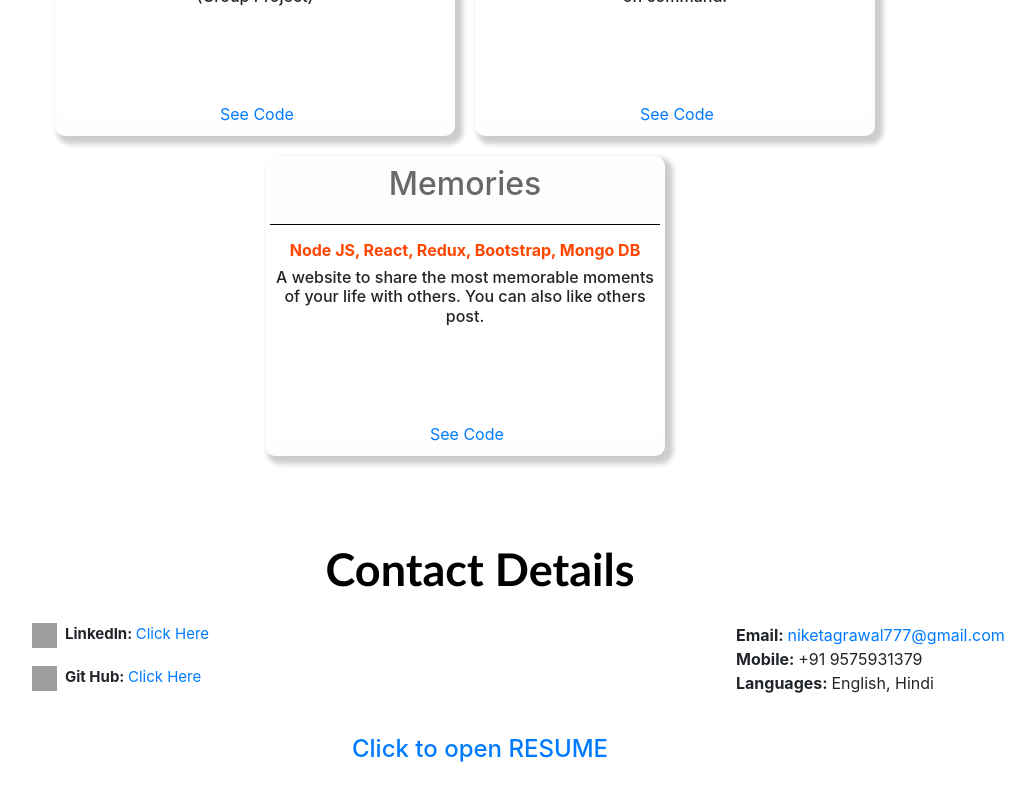
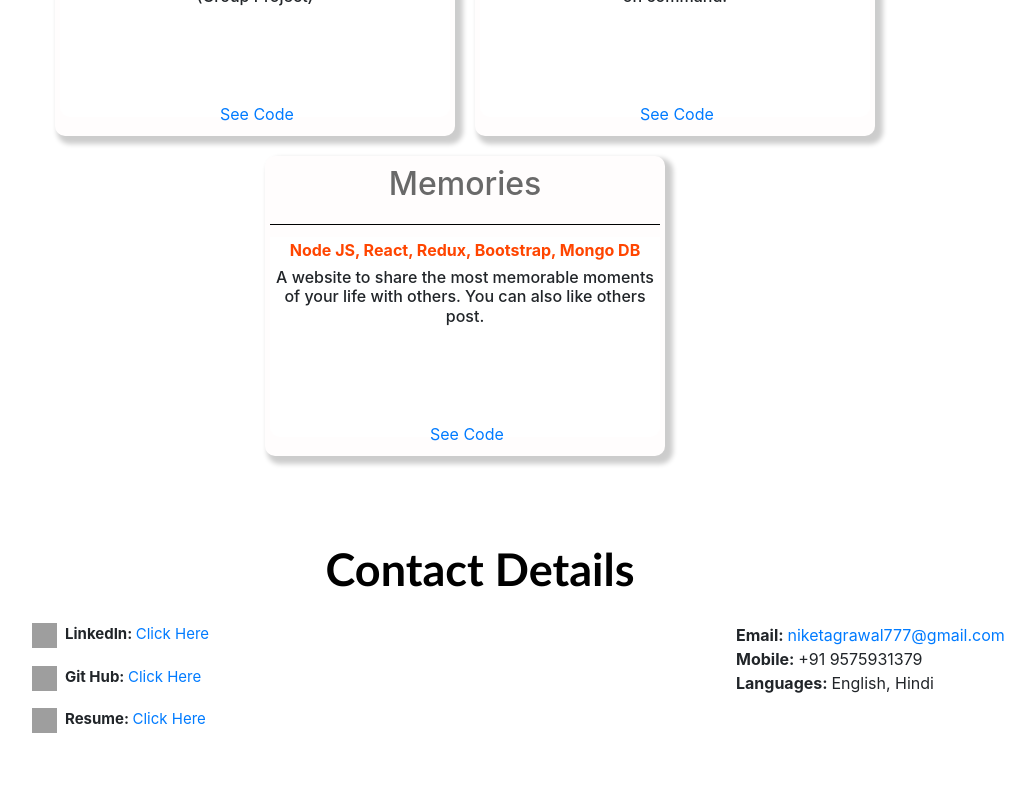
Before and after one commit to Niket-iiitu/Portfolio, a React (Create React App) app: page / in a window 1280 px wide. Shown: the part 3022-3822 px from the top of the page, without its empty margins (160-1195 px from the left). After the commit the page ends 3775 px from the top, so only its background shows below. Built offline with nearby package versions, Linux system fonts and the light colour scheme; grey boxes are pictures that could not be loaded.

Commit message:
Contact Setails updated

```diff
--- a/src/App.js
+++ b/src/App.js
@@ -203,24 +203,12 @@ const App = () => {
           <div className="div2Title">
             <Zoom>Contact Details</Zoom>
           </div>
-          <div
-            style={{
-              display: "flex",
-              width: "100%",
-            }}
-          >
-            <div
-              style={{
-                padding: "20px",
-                paddingLeft: "15%",
-                fontSize: "15px",
-                width: "50%",
-              }}
-            >
+          <div className="ContactContent">
+            <div className="ContactLeft">
               <img
                 align="left"
-                alt="Nikets's Codeforces"
-                style={{ height: "25px", width: "25px", marginRight: "8px" }}
+                alt="Nikets's LinkedIn"
+                className="IconStyle"
                 src="https://cdn.jsdelivr.net/npm/simple-icons@3.6.1/icons/linkedin.svg"
               />
               <b>LinkedIn: </b>{" "}
@@ -231,23 +219,28 @@ const App = () => {
               <div style={{ paddingTop: "20px" }} />
               <img
                 align="left"
-                alt="Nikets's Codeforces"
-                style={{ height: "25px", width: "25px", marginRight: "8px" }}
+                alt="Nikets's GitHub"
+                className="IconStyle"
                 src="https://cdn.jsdelivr.net/npm/simple-icons@3.6.1/icons/github.svg"
               />
               <b>Git Hub: </b>{" "}
               <a href="https://github.com/Niket-iiitu">Click Here</a>
               <br />
+              <div style={{ paddingTop: "20px" }} />
+              <img
+                align="left"
+                alt="Nikets's Resume"
+                className="IconStyle"
+                src="https://cdn.simpleicons.org/googledocs/000000"
+              />
+              <b>Resume: </b>{" "}
+              <a href="https://drive.google.com/file/d/12RHwq7m2Ju3BQ0s1eSOsj_hjp0tpAlqW/view">
+                Click Here
+              </a>
+              <br />
             </div>
 
-            <div
-              style={{
-                padding: "20px",
-                paddingLeft: "20%",
-                width: "50%",
-                paddingTop: "20px",
-              }}
-            >
+            <div className="ContactRight">
               <b>Email: </b>{" "}
               <a href="mailto:niketagrawal777@gmail.com">
                 niketagrawal777@gmail.com
@@ -260,24 +253,6 @@ const App = () => {
             </div>
           </div>
         </div>
-        <div>
-          <div
-            style={{
-              padding: "20px",
-              width: "100%",
-              paddingTop: "20px",
-              display: "flex",
-              alignContent: "center",
-              justifyContent: "center",
-            }}
-          >
-            <a href="https://drive.google.com/file/d/12RHwq7m2Ju3BQ0s1eSOsj_hjp0tpAlqW/view">
-              <p>
-                <h4>Click to open RESUME</h4>
-              </p>
-            </a>
-          </div>
-        </div>
       </main>
     </div>
   );
--- a/src/style.css
+++ b/src/style.css
@@ -49,3 +49,28 @@
   padding-top: 40px;
   padding-bottom: 40px;
 }
+
+.IconStyle{
+  height: 25px;
+  width: 25px;
+  margin-right: 8px;
+}
+
+.ContactLeft{
+  padding: 20px;
+  padding-left: 15%;
+  font-size: 15px;
+  width: 50%;
+}
+
+.ContactRight{
+  padding: 20px;
+  padding-left: 20%;
+  width: 50%;
+  padding-top: 20px;
+}
+
+.ContactContent{
+  display: flex;
+  width: 100%;
+}
```
